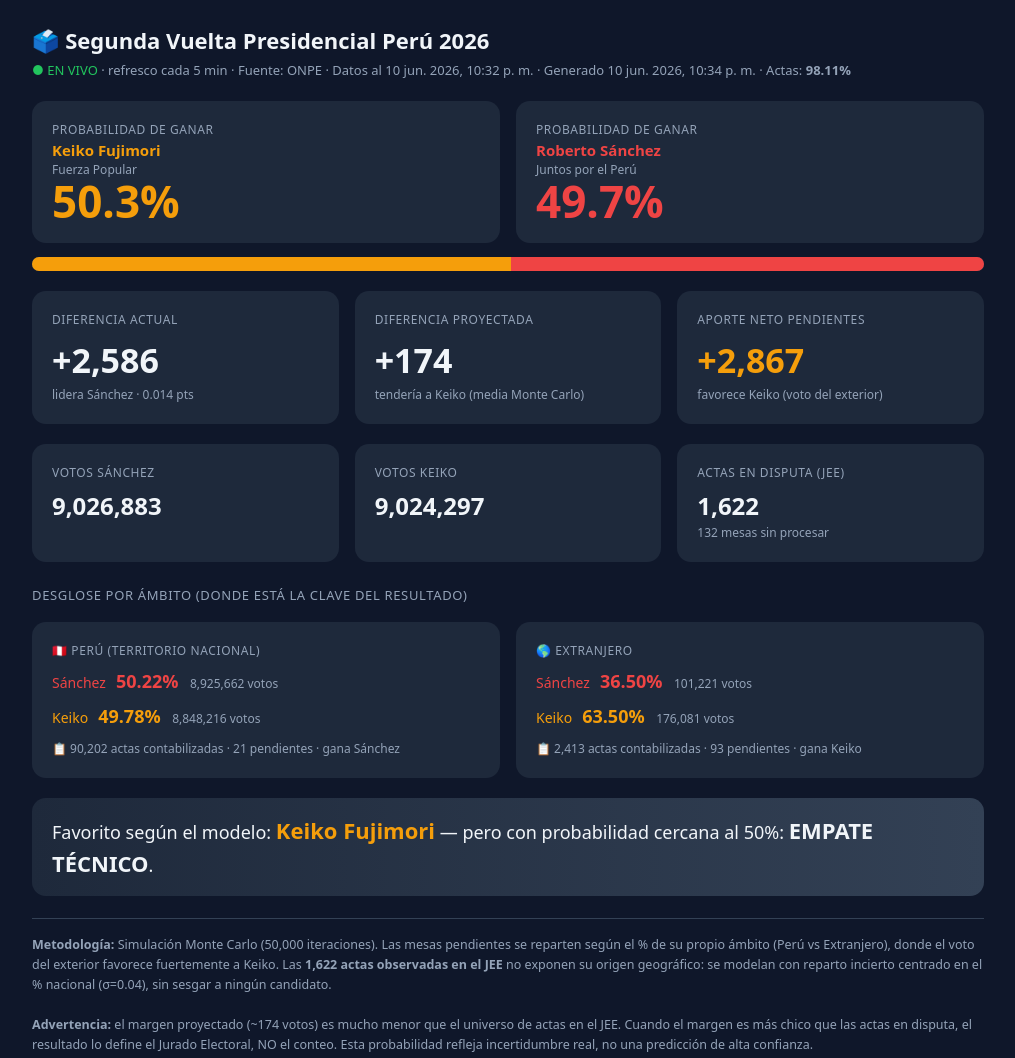
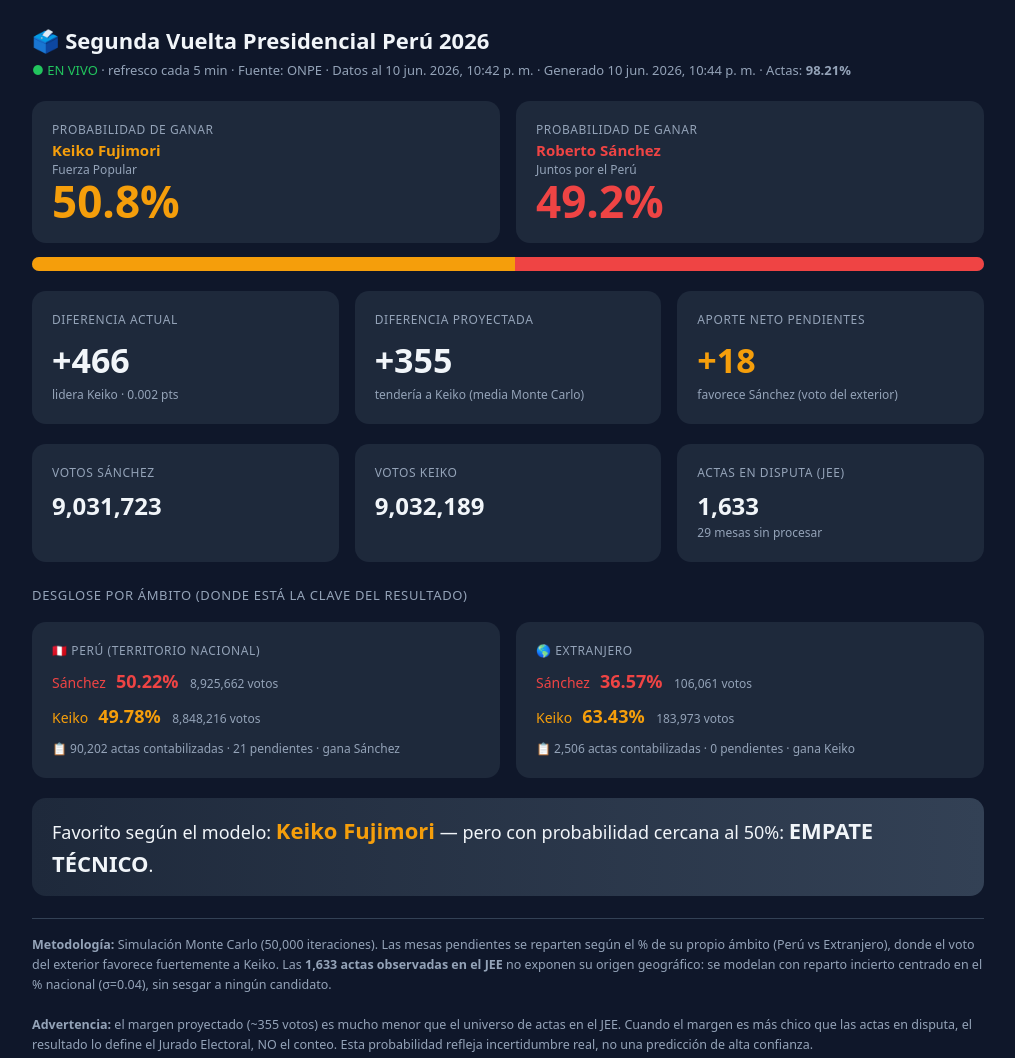
Before and after one commit to NextTrick/onpe-segunda-vuelta-2026, a website: page index.html in a window 1280 px wide. Shown: the whole page, without its empty margins (132-1147 px from the left). Drawn offline with Linux system fonts and the light colour scheme.

Commit message:
auto-local: snapshot 22:44

```diff
--- a/index.html
+++ b/index.html
@@ -27,38 +27,38 @@
   @media(max-width:640px){.cols-2,.cols-3{grid-template-columns:1fr}}
 </style></head><body>
   <h1>🗳️ Segunda Vuelta Presidencial Perú 2026</h1>
-  <div class="sub"><span style="color:#22c55e">● EN VIVO</span> · refresco cada 5 min · Fuente: ONPE · Datos al 10 jun. 2026, 10:32 p. m. ·
-    Generado 10 jun. 2026, 10:34 p. m. · Actas: <b>98.11%</b></div>
+  <div class="sub"><span style="color:#22c55e">● EN VIVO</span> · refresco cada 5 min · Fuente: ONPE · Datos al 10 jun. 2026, 10:42 p. m. ·
+    Generado 10 jun. 2026, 10:44 p. m. · Actas: <b>98.21%</b></div>
 
   <div class="grid cols-2">
     <div class="card">
       <div class="label">Probabilidad de ganar</div>
       <div class="cand" style="color:var(--k)">Keiko Fujimori</div>
       <div class="party">Fuerza Popular</div>
-      <div class="prob" style="color:var(--k)">50.3%</div>
+      <div class="prob" style="color:var(--k)">50.8%</div>
     </div>
     <div class="card">
       <div class="label">Probabilidad de ganar</div>
       <div class="cand" style="color:var(--s)">Roberto Sánchez</div>
       <div class="party">Juntos por el Perú</div>
-      <div class="prob" style="color:var(--s)">49.7%</div>
+      <div class="prob" style="color:var(--s)">49.2%</div>
     </div>
   </div>
-  <div class="bar"><i style="width:50.275999999999996%;background:var(--k)"></i><i style="width:49.724000000000004%;background:var(--s)"></i></div>
+  <div class="bar"><i style="width:50.763999999999996%;background:var(--k)"></i><i style="width:49.236000000000004%;background:var(--s)"></i></div>
 
   <div class="grid cols-3">
-    <div class="card"><div class="label">Diferencia ACTUAL</div><div class="big">+2,586</div>
-      <div class="party">lidera Sánchez · 0.014 pts</div></div>
-    <div class="card"><div class="label">Diferencia PROYECTADA</div><div class="big">+174</div>
+    <div class="card"><div class="label">Diferencia ACTUAL</div><div class="big">+466</div>
+      <div class="party">lidera Keiko · 0.002 pts</div></div>
+    <div class="card"><div class="label">Diferencia PROYECTADA</div><div class="big">+355</div>
       <div class="party">tendería a Keiko (media Monte Carlo)</div></div>
-    <div class="card"><div class="label">Aporte neto pendientes</div><div class="big" style="color:var(--k)">+2,867</div>
-      <div class="party">favorece Keiko (voto del exterior)</div></div>
+    <div class="card"><div class="label">Aporte neto pendientes</div><div class="big" style="color:var(--k)">+18</div>
+      <div class="party">favorece Sánchez (voto del exterior)</div></div>
   </div>
 
   <div class="grid cols-3">
-    <div class="card"><div class="label">Votos Sánchez</div><div class="big" style="font-size:24px">9,026,883</div></div>
-    <div class="card"><div class="label">Votos Keiko</div><div class="big" style="font-size:24px">9,024,297</div></div>
-    <div class="card"><div class="label">Actas en disputa (JEE)</div><div class="big" style="font-size:24px">1,622</div><div class="party">132 mesas sin procesar</div></div>
+    <div class="card"><div class="label">Votos Sánchez</div><div class="big" style="font-size:24px">9,031,723</div></div>
+    <div class="card"><div class="label">Votos Keiko</div><div class="big" style="font-size:24px">9,032,189</div></div>
+    <div class="card"><div class="label">Actas en disputa (JEE)</div><div class="big" style="font-size:24px">1,633</div><div class="party">29 mesas sin procesar</div></div>
   </div>
 
   <div class="h2">Desglose por ámbito (donde está la clave del resultado)</div>
@@ -73,10 +73,10 @@
     </div><div class="card">
       <div class="label">🌎 Extranjero</div>
       <div class="amb-row"><span style="color:var(--s)">Sánchez</span>
-        <b style="color:var(--s)">36.50%</b><span class="party">101,221 votos</span></div>
+        <b style="color:var(--s)">36.57%</b><span class="party">106,061 votos</span></div>
       <div class="amb-row"><span style="color:var(--k)">Keiko</span>
-        <b style="color:var(--k)">63.50%</b><span class="party">176,081 votos</span></div>
-      <div class="party" style="margin-top:10px">📋 2,413 actas contabilizadas · 93 pendientes ·
+        <b style="color:var(--k)">63.43%</b><span class="party">183,973 votos</span></div>
+      <div class="party" style="margin-top:10px">📋 2,506 actas contabilizadas · 0 pendientes ·
         gana Keiko</div>
     </div></div>
 
@@ -86,9 +86,9 @@
   <div class="note">
     <b>Metodología:</b> Simulación Monte Carlo (50,000 iteraciones). Las mesas pendientes se
     reparten según el % de su propio ámbito (Perú vs Extranjero), donde el voto del exterior favorece fuertemente a Keiko.
-    Las <b>1,622 actas observadas en el JEE</b> no exponen su origen geográfico: se modelan con reparto
+    Las <b>1,633 actas observadas en el JEE</b> no exponen su origen geográfico: se modelan con reparto
     incierto centrado en el % nacional (σ=0.04), sin sesgar a ningún candidato.<br><br>
-    <b>Advertencia:</b> el margen proyectado (~174 votos) es mucho menor que el universo de actas en el JEE.
+    <b>Advertencia:</b> el margen proyectado (~355 votos) es mucho menor que el universo de actas en el JEE.
     Cuando el margen es más chico que las actas en disputa, el resultado lo define el Jurado Electoral, NO el conteo.
     Esta probabilidad refleja incertidumbre real, no una predicción de alta confianza.
   </div>
```
